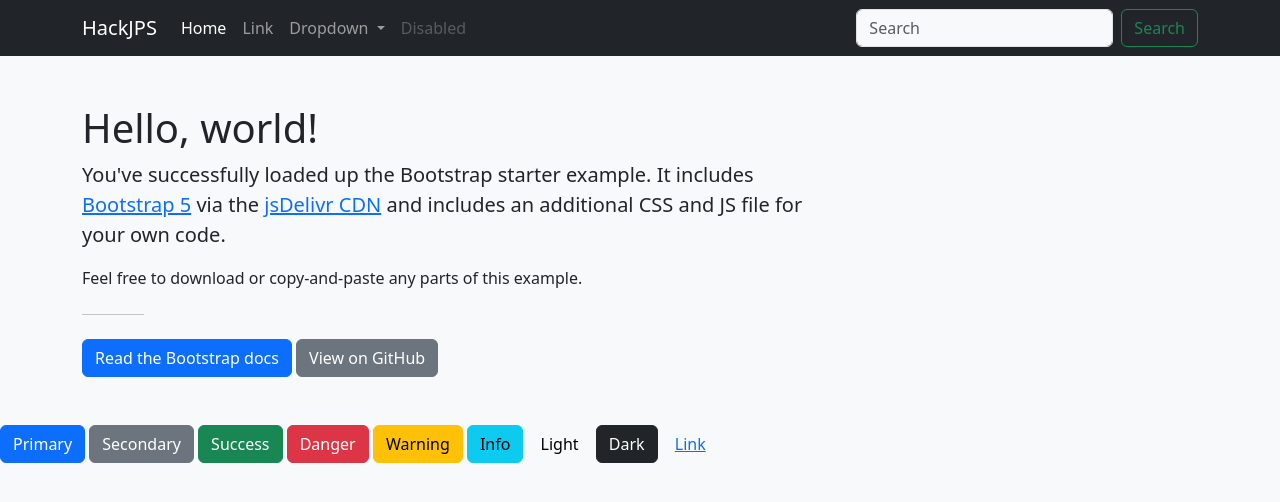
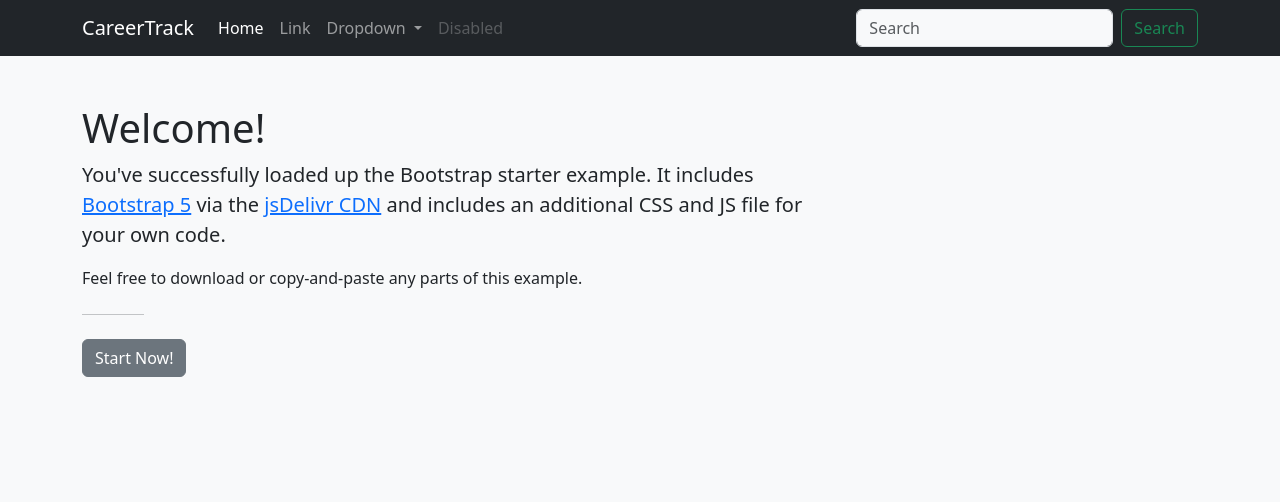
Before and after one commit to aditirajaraman/hackjps-2024, a plain HTML site: page index.html in a window 1280 px wide. Drawn offline with nearby package versions, Linux system fonts and the light colour scheme; a script that the page names is missing.

Commit message:
Start Now button

```diff
--- a/index.html
+++ b/index.html
@@ -10,7 +10,7 @@
   <body>
     <nav class="navbar navbar-expand-lg navbar-dark bg-dark">
       <div class="container">
-        <a class="navbar-brand" href="#">HackJPS</a>
+        <a class="navbar-brand" href="#">CareerTrack</a>
         <button class="navbar-toggler" type="button" data-bs-toggle="collapse" data-bs-target="#navbarSupportedContent" aria-controls="navbarSupportedContent" aria-expanded="false" aria-label="Toggle navigation">
           <span class="navbar-toggler-icon"></span>
         </button>
@@ -46,28 +46,20 @@
     </nav>
 
     <div class="container my-5">
-      <h1>Hello, world!</h1>
+      <h1>Welcome!</h1>
       <div class="col-lg-8 px-0">
         <p class="fs-5">You've successfully loaded up the Bootstrap starter example. It includes <a href="https://getbootstrap.com/">Bootstrap 5</a> via the <a href="https://www.jsdelivr.com/package/npm/bootstrap">jsDelivr CDN</a> and includes an additional CSS and JS file for your own code.</p>
         <p>Feel free to download or copy-and-paste any parts of this example.</p>
 
         <hr class="col-1 my-4">
 
-        <a href="https://getbootstrap.com" class="btn btn-primary">Read the Bootstrap docs</a>
-        <a href="https://github.com/twbs/examples" class="btn btn-secondary">View on GitHub</a>
+        <!-- <a href="https://getbootstrap.com" class="btn btn-primary">Read the Bootstrap docs</a> -->
+        <a href="https://github.com/twbs/examples" class="btn btn-secondary">Start Now!</a>
       </div>
     </div>
     <div>
-        <button type="button" class="btn btn-primary">Primary</button>
-<button type="button" class="btn btn-secondary">Secondary</button>
-<button type="button" class="btn btn-success">Success</button>
-<button type="button" class="btn btn-danger">Danger</button>
-<button type="button" class="btn btn-warning">Warning</button>
-<button type="button" class="btn btn-info">Info</button>
-<button type="button" class="btn btn-light">Light</button>
-<button type="button" class="btn btn-dark">Dark</button>
 
-<button type="button" class="btn btn-link">Link</button>
+
     </div>
 
     <script src="https://cdn.jsdelivr.net/npm/bootstrap@5.3.2/dist/js/bootstrap.bundle.min.js" integrity="sha384-C6RzsynM9kWDrMNeT87bh95OGNyZPhcTNXj1NW7RuBCsyN/o0jlpcV8Qyq46cDfL" crossorigin="anonymous"></script>
```
